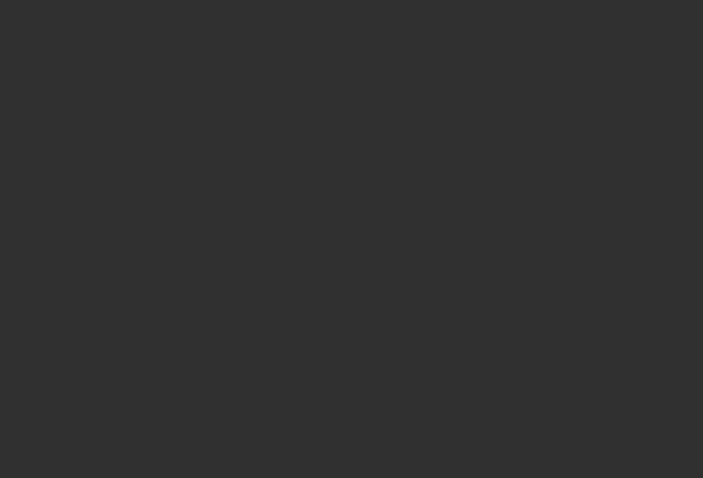
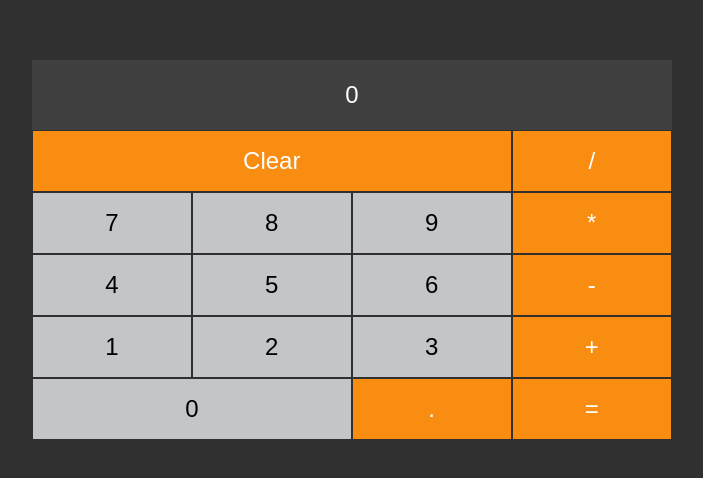
Before and after one commit to YukiMinamiHHNii/FCC--React-calculator, a React (Create React App) app: page / in a window 1280 px wide. Shown: the part 150-628 px from the top of the page, without its empty margins (288-991 px from the left). Built offline with nearby package versions, Linux system fonts and the light colour scheme.

Commit message:
Adds components and layout

```diff
--- a/src/App.js
+++ b/src/App.js
@@ -1,10 +1,22 @@
 import React, { Component } from "react";
 import "./App.css";
+import Calcpad from "./Calcpad";
 
 class App extends Component {
+	constructor(props){
+		super(props);
+		this.state={
+			value: 0
+		}
+	}
   render() {
     return (
-      <div className="App"/>
+      <div className="app">
+      	<div id="calc">
+      		<div id="display">{this.state.value}</div>
+      		<Calcpad/>
+      	</div>
+      </div>
     );
   }
 }
--- /dev/null
+++ b/src/Calcpad.js
@@ -0,0 +1,29 @@
+import React from "react";
+
+class Calcpad extends React.Component{
+	render(){
+		return (
+			<div id="pad">
+				<button id="equals" className="operator">=</button>
+      	<button id="zero" className="number">0</button>
+      	<button id="one" className="number">1</button>
+      	<button id="two" className="number">2</button>
+      	<button id="three" className="number">3</button>
+      	<button id="four" className="number">4</button>
+      	<button id="five" className="number">5</button>
+      	<button id="six" className="number">6</button>
+      	<button id="seven" className="number">7</button>
+      	<button id="eight" className="number">8</button>
+      	<button id="nine" className="number">9</button>
+      	<button id="add" className="operator">+</button>
+      	<button id="substract" className="operator">-</button>
+      	<button id="multiply" className="operator">*</button>
+      	<button id="divide" className="operator">/</button>
+      	<button id="decimal" className="operator">.</button>
+      	<button id="clear" className="operator">Clear</button>
+			</div>
+		);
+	}
+}
+
+export default Calcpad;
--- a/src/index.css
+++ b/src/index.css
@@ -4,7 +4,11 @@
   --font-color: #fff;
   --color-main: #303030;
   --color-secondary: #404040;
-  --color-active: #375a7f;
+  --number-btn: #c4c5c9;
+  --number-btn-active: #bfc0c2;
+  --operator-btn: #f98d11;
+  --operator-btn-active: #e17c10;
+  --general-padding: 1rem;
 }
 
 html {
@@ -24,49 +28,122 @@ html {
   padding: 0;
 }
 
-#root {
-  margin: 1.5rem;
+.app{
+	height: 100vh;
+	display: flex;
+	align-items: center;
+	justify-content: center;
 }
 
-#drum-machine{
-	margin: 0 auto;
-	max-width: 50%;
+#display{
+	text-align: center;
 	background-color: var(--color-secondary);
-	display: grid;
-	grid-template-columns: 50% 50%;
-	grid-template-rows: auto;
+	padding: var(--general-padding);
+	font-size: 1.5rem;
 }
 
-#machine-display{
-	display: flex;
-	text-align: center;
-	align-items: center;
-	order: 2;
-	margin: .5rem;
+#calc{
+	width: 50%;
 }
 
-#machine-display>*{
-	width: 100%;
-	background-color: var(--color-main)
+#pad{
+	display: grid;
+	grid-template-columns: auto auto auto auto;
+	grid-template-areas:
+		"clear clear clear divs"
+		"seven eight nine mults"
+		"four five six subs"
+		"one two three adds"
+		"zero zero decimal equal";
 }
 
-#machine-controls{
-	margin: .5rem;
-	display: grid;
-	grid-template-columns: auto auto auto;
-	grid-template-rows: auto;
-	order: 1;
-	justify-content: space-evenly;
+#zero{
+	grid-area: zero;
 }
 
-.drum-pad{
-	padding: 2rem;
-	margin: .5rem;
-	text-align: center;
-	background-color: var(--color-main);
+#one{
+	grid-area: one;
 }
 
-.drum-pad:hover{
-	background-color: var(--color-active);
-	font-weight: bold;
+#two{
+	grid-area: two;
 }
+
+#three{
+	grid-area: three;
+}
+
+#four{
+	grid-area: four;
+}
+
+#five{
+	grid-area: five;
+}
+
+#six{
+	grid-area: six;
+}
+
+#seven{
+	grid-area: seven;
+}
+
+#eight{
+	grid-area: eight;
+}
+
+#nine{
+	grid-area: nine;
+}
+
+#add{
+	grid-area: adds;
+}
+
+#substract{
+	grid-area: subs;
+}
+
+#multiply{
+	grid-area: mults;
+}
+
+#divide{
+	grid-area: divs;
+}
+
+#decimal{
+	grid-area: decimal;
+}
+
+#clear{
+	grid-area: clear;
+}
+
+#equal{
+	grid-area: equal;
+}
+
+button{
+	padding: var(--general-padding);
+	border: 1px solid var(--color-main);
+	font-size: 1.5rem;
+}
+
+.number{
+	background-color: var(--number-btn);
+}
+
+.number:hover{
+	background-color: var(--number-btn-active);
+}
+
+.operator{
+	background-color: var(--operator-btn);
+	color: var(--font-color);
+}
+
+.operator:hover{
+	background-color: var(--operator-btn-active);
+}
```
